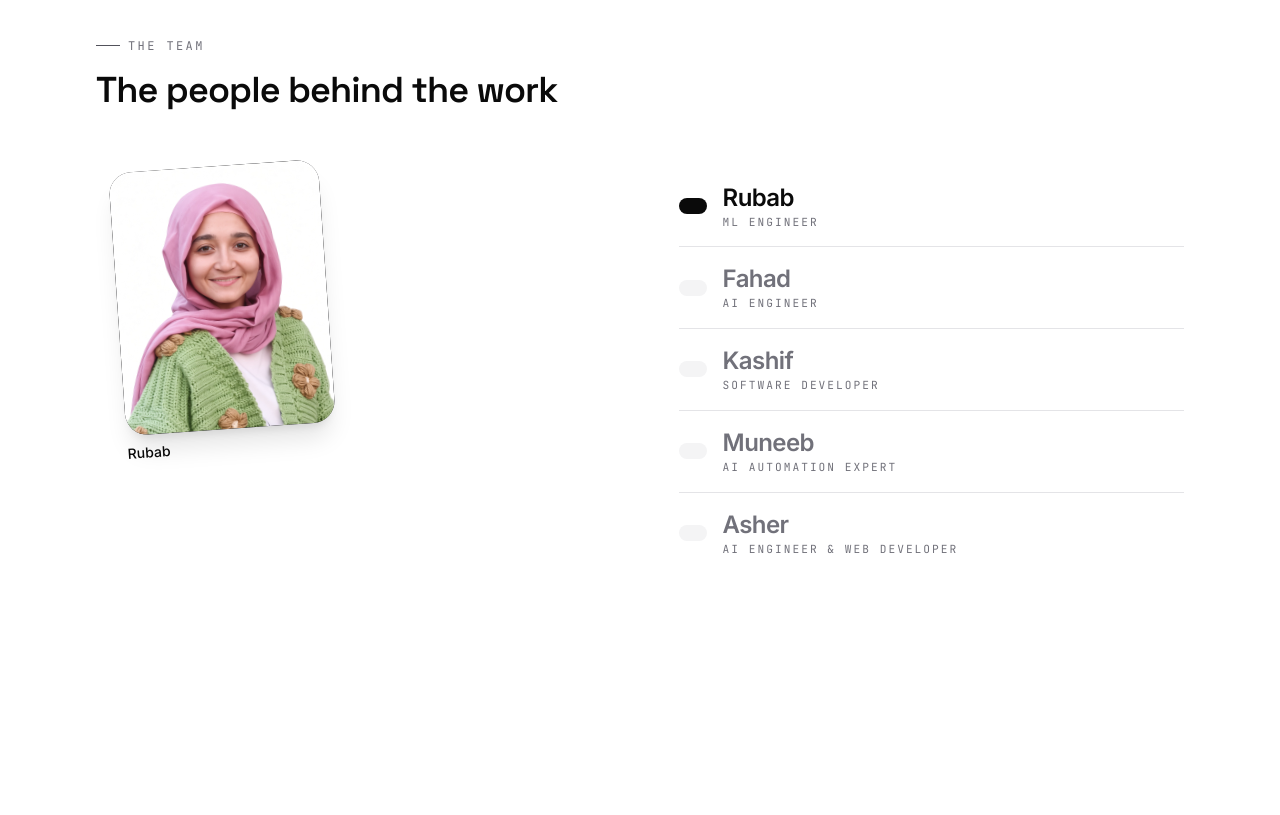
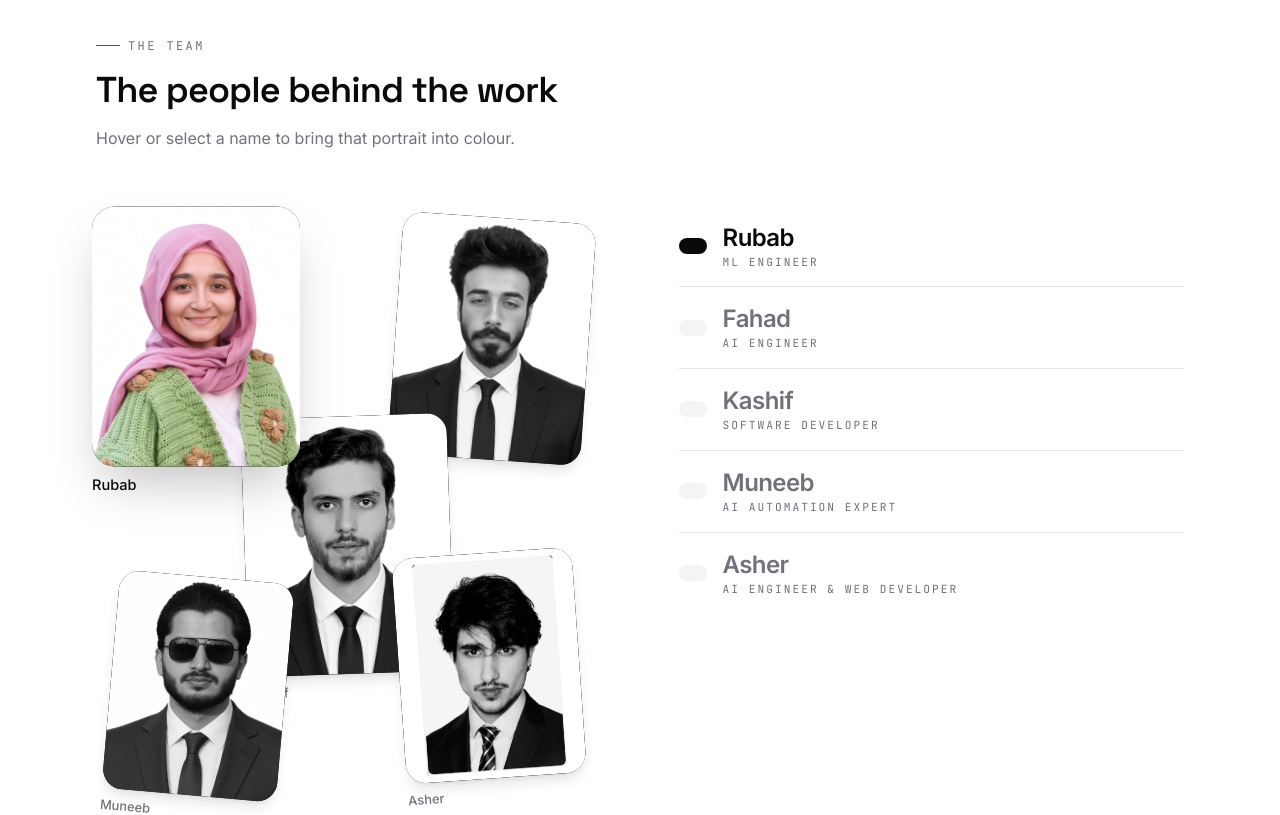
Before and after one commit to asherfarooq9-gif/Brilyx, a Next.js app: page / in a window 1280 px wide. Shown: the part 2720-3535 px from the top of the page. Built offline with nearby package versions, Linux system fonts and the light colour scheme.

Commit message:
feat: show all team portraits at once, colour on hover/select

```diff
--- a/components/sections/TeamShowcase.tsx
+++ b/components/sections/TeamShowcase.tsx
@@ -8,11 +8,11 @@ import { cn } from "@/lib/cn";
 
 // Preset scattered slots on the photo canvas (desktop only), one per member.
 const SLOTS = [
-  { top: "0%", left: "4%", width: 210, rotate: -4 },
-  { top: "24%", left: "40%", width: 250, rotate: 3 },
-  { top: "6%", left: "70%", width: 200, rotate: -3 },
-  { top: "52%", left: "14%", width: 220, rotate: 5 },
-  { top: "46%", left: "62%", width: 205, rotate: -6 },
+  { top: "1%", left: "0%", width: 200, rotate: -5 },
+  { top: "0%", left: "52%", width: 210, rotate: 4 },
+  { top: "33%", left: "25%", width: 224, rotate: -2 },
+  { top: "60%", left: "1%", width: 190, rotate: 5 },
+  { top: "56%", left: "53%", width: 196, rotate: -4 },
 ] as const;
 
 function Portrait({
@@ -44,7 +44,11 @@ function Portrait({
       ) : (
         <>
           <span
-            className={cn("absolute inset-0 bg-gradient-to-b", member.gradient)}
+            className={cn(
+              "absolute inset-0 bg-gradient-to-b transition-[filter] duration-500",
+              member.gradient,
+              active ? "grayscale-0" : "grayscale",
+            )}
             aria-hidden
           />
           <span className="absolute inset-0 flex items-center justify-center text-4xl font-semibold text-white/90">
@@ -59,7 +63,6 @@ function Portrait({
 export function TeamShowcase() {
   const prefersReduced = useReducedMotion();
   const [activeSlug, setActiveSlug] = useState(TEAM[0].slug);
-  const activeMember = TEAM.find((m) => m.slug === activeSlug) ?? TEAM[0];
 
   return (
     <section className="overflow-hidden bg-background">
@@ -72,11 +75,14 @@ export function TeamShowcase() {
           <h2 className="text-balance text-3xl font-semibold tracking-tight text-foreground sm:text-4xl">
             The people behind the work
           </h2>
+          <p className="max-w-xl text-pretty text-sm text-muted-foreground sm:text-base">
+            Hover or select a name to bring that portrait into colour.
+          </p>
         </div>
 
         <div className="mt-14 grid gap-10 lg:grid-cols-[1.05fr_0.95fr] lg:gap-6">
-          {/* Photo canvas (desktop) */}
-          <div className="relative hidden min-h-[520px] lg:block" aria-hidden>
+          {/* Photo canvas (desktop) — every portrait shown at once */}
+          <div className="relative hidden min-h-[600px] lg:block" aria-hidden>
             {TEAM.map((member, index) => {
               const slot = SLOTS[index % SLOTS.length];
               const isActive = member.slug === activeSlug;
@@ -84,15 +90,19 @@ export function TeamShowcase() {
                 <motion.div
                   key={member.slug}
                   className="absolute"
-                  style={{ top: slot.top, left: slot.left, width: slot.width }}
+                  style={{
+                    top: slot.top,
+                    left: slot.left,
+                    width: slot.width,
+                    zIndex: isActive ? 30 : 10,
+                  }}
                   initial={false}
                   animate={
                     prefersReduced
-                      ? { opacity: isActive ? 1 : 0 }
+                      ? {}
                       : {
-                          opacity: isActive ? 1 : 0,
-                          scale: isActive ? 1 : 0.92,
-                          rotate: isActive ? slot.rotate : slot.rotate - 2,
+                          scale: isActive ? 1.04 : 0.92,
+                          rotate: isActive ? 0 : slot.rotate,
                         }
                   }
                   transition={{ duration: 0.4, ease: [0.16, 1, 0.3, 1] }}
@@ -100,9 +110,17 @@ export function TeamShowcase() {
                   <Portrait
                     member={member}
                     active={isActive}
-                    className="aspect-[4/5] w-full shadow-xl"
+                    className={cn(
+                      "aspect-[4/5] w-full transition-shadow duration-300",
+                      isActive ? "shadow-2xl" : "shadow-lg",
+                    )}
                   />
-                  <span className="mt-2 block text-sm font-medium text-foreground">
+                  <span
+                    className={cn(
+                      "mt-2 block text-sm font-medium transition-colors",
+                      isActive ? "text-foreground" : "text-muted-foreground",
+                    )}
+                  >
                     {member.name}
                   </span>
                 </motion.div>
@@ -110,16 +128,22 @@ export function TeamShowcase() {
             })}
           </div>
 
-          {/* Mobile: single active portrait */}
-          <div className="lg:hidden">
-            <Portrait
-              member={activeMember}
-              active
-              className="mx-auto aspect-[4/5] w-56 shadow-lg"
-            />
-            <p className="mt-3 text-center text-sm font-medium text-foreground">
-              {activeMember.name} — {activeMember.role}
-            </p>
+          {/* Mobile: grid of every portrait */}
+          <div className="grid grid-cols-2 gap-3 lg:hidden" aria-hidden>
+            {TEAM.map((member) => {
+              const isActive = member.slug === activeSlug;
+              return (
+                <Portrait
+                  key={member.slug}
+                  member={member}
+                  active={isActive}
+                  className={cn(
+                    "aspect-[4/5] w-full",
+                    isActive ? "ring-2 ring-foreground" : "opacity-90",
+                  )}
+                />
+              );
+            })}
           </div>
 
           {/* Name list */}
@@ -139,7 +163,9 @@ export function TeamShowcase() {
                     <span
                       className={cn(
                         "h-4 w-7 shrink-0 rounded-full transition-colors",
-                        isActive ? "bg-foreground" : "bg-secondary group-hover:bg-muted-foreground/40",
+                        isActive
+                          ? "bg-foreground"
+                          : "bg-secondary group-hover:bg-muted-foreground/40",
                       )}
                       aria-hidden
                     />
@@ -147,7 +173,9 @@ export function TeamShowcase() {
                       <span
                         className={cn(
                           "text-xl font-semibold tracking-tight transition-colors sm:text-2xl",
-                          isActive ? "text-foreground" : "text-muted-foreground group-hover:text-foreground",
+                          isActive
+                            ? "text-foreground"
+                            : "text-muted-foreground group-hover:text-foreground",
                         )}
                       >
                         {member.name}
```
